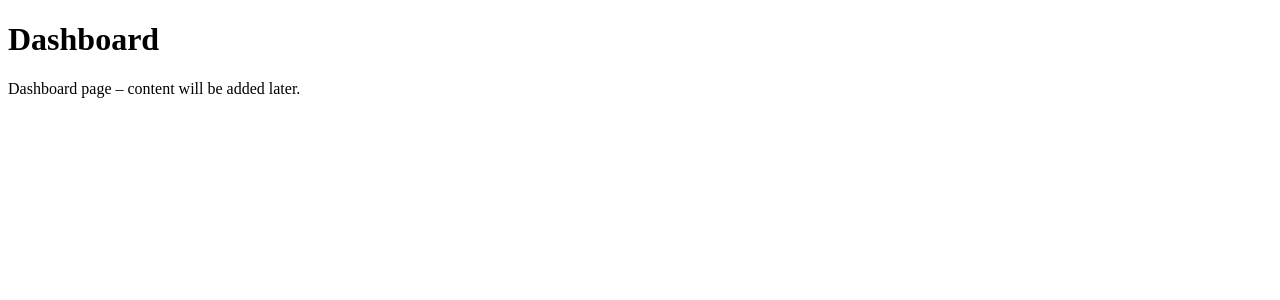
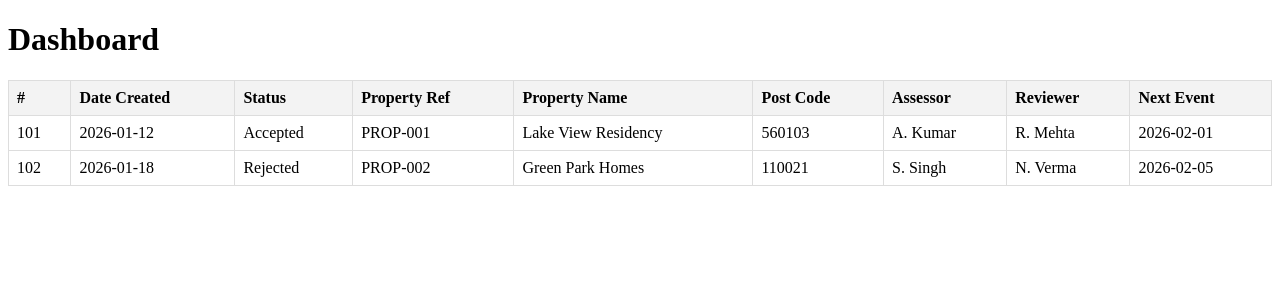
Before and after one commit to yogesh2019/miniDashboard, an Angular app: page /dashboard in a window 1280 px wide. Shown: the top 300 px of the page. Built offline with nearby package versions, Linux system fonts and the light colour scheme.

Commit message:
updated to show record

```diff
--- /dev/null
+++ b/src/app/models/dashboard-record-model.ts
@@ -0,0 +1,11 @@
+export interface DashboardRecord {
+  number: number;
+  dateCreated: string;        // ISO date
+  status: 'Accepted' | 'Rejected';
+  propertyReference: string;
+  propertyName: string;
+  postCode: string;
+  assessor: string;
+  reviewer: string;
+  nextExpectedEvent: string;  // ISO date
+}
--- a/src/app/page/dashboard/dashboard.component.html
+++ b/src/app/page/dashboard/dashboard.component.html
@@ -1,5 +1,31 @@
 <h1>Dashboard</h1>
 
-<p>
-  Dashboard page – content will be added later.
-</p>
+<table class="dashboard-table">
+  <thead>
+    <tr>
+      <th>#</th>
+      <th>Date Created</th>
+      <th>Status</th>
+      <th>Property Ref</th>
+      <th>Property Name</th>
+      <th>Post Code</th>
+      <th>Assessor</th>
+      <th>Reviewer</th>
+      <th>Next Event</th>
+    </tr>
+  </thead>
+
+  <tbody>
+    <tr *ngFor="let record of records">
+      <td>{{ record.number }}</td>
+      <td>{{ record.dateCreated }}</td>
+      <td>{{ record.status }}</td>
+      <td>{{ record.propertyReference }}</td>
+      <td>{{ record.propertyName }}</td>
+      <td>{{ record.postCode }}</td>
+      <td>{{ record.assessor }}</td>
+      <td>{{ record.reviewer }}</td>
+      <td>{{ record.nextExpectedEvent }}</td>
+    </tr>
+  </tbody>
+</table>
--- a/src/app/page/dashboard/dashboard.component.scss
+++ b/src/app/page/dashboard/dashboard.component.scss
@@ -0,0 +1,15 @@
+.dashboard-table {
+  width: 100%;
+  border-collapse: collapse;
+}
+
+.dashboard-table th,
+.dashboard-table td {
+  border: 1px solid #ddd;
+  padding: 8px;
+}
+
+.dashboard-table th {
+  background-color: #f3f3f3;
+  text-align: left;
+}
--- a/src/app/page/dashboard/dashboard.component.ts
+++ b/src/app/page/dashboard/dashboard.component.ts
@@ -1,4 +1,5 @@
 import { Component, OnInit } from '@angular/core';
+import { DashboardRecord } from 'src/app/models/dashboard-record-model';
 
 @Component({
   selector: 'app-dashboard',
@@ -6,7 +7,30 @@ import { Component, OnInit } from '@angular/core';
   styleUrls: ['./dashboard.component.scss']
 })
 export class DashboardComponent implements OnInit {
-
+  records: DashboardRecord[] = [
+    {
+      number: 101,
+      dateCreated: '2026-01-12',
+      status: 'Accepted',
+      propertyReference: 'PROP-001',
+      propertyName: 'Lake View Residency',
+      postCode: '560103',
+      assessor: 'A. Kumar',
+      reviewer: 'R. Mehta',
+      nextExpectedEvent: '2026-02-01'
+    },
+    {
+      number: 102,
+      dateCreated: '2026-01-18',
+      status: 'Rejected',
+      propertyReference: 'PROP-002',
+      propertyName: 'Green Park Homes',
+      postCode: '110021',
+      assessor: 'S. Singh',
+      reviewer: 'N. Verma',
+      nextExpectedEvent: '2026-02-05'
+    }
+  ];
   constructor() { }
 
   ngOnInit(): void {
--- a/src/app/page/home/home.component.html
+++ b/src/app/page/home/home.component.html
@@ -1 +1,2 @@
 <p>home works!</p>
+<a routerLink="dashboard">go to dashboard</a>
```
